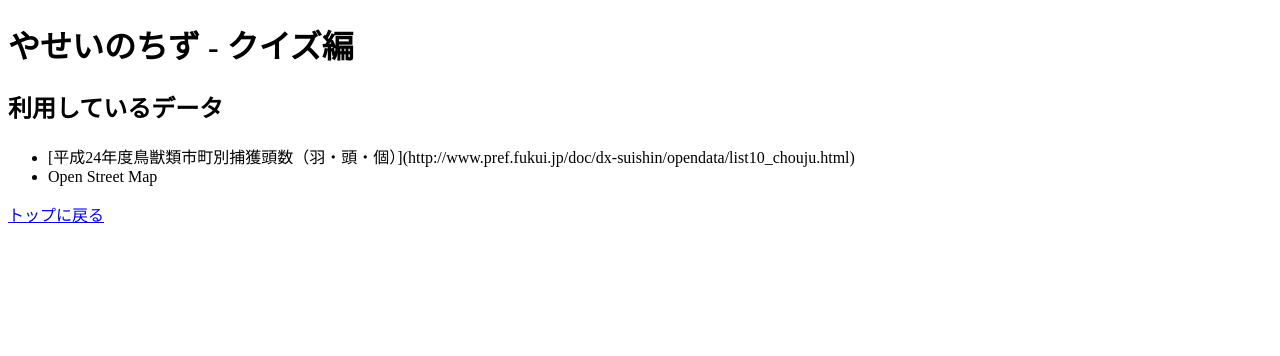
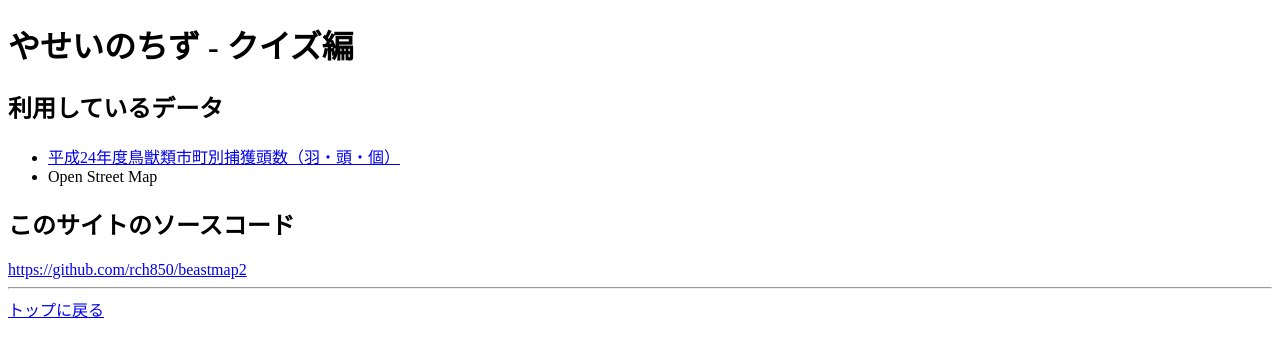
Before and after one commit to rch850/beastmap2, an Angular app: page /about in a window 1280 px wide. Shown: the top 356 px of the page. Built offline with nearby package versions, Linux system fonts and the light colour scheme.

Commit message:
About ページを更新

```diff
--- a/src/app/about/about.component.html
+++ b/src/app/about/about.component.html
@@ -3,8 +3,16 @@
 <h2>利用しているデータ</h2>
 
 <ul>
-  <li>[平成24年度鳥獣類市町別捕獲頭数（羽・頭・個）](http://www.pref.fukui.jp/doc/dx-suishin/opendata/list10_chouju.html)</li>
+  <li><a href="http://www.pref.fukui.jp/doc/dx-suishin/opendata/list10_chouju.html">平成24年度鳥獣類市町別捕獲頭数（羽・頭・個）</a>
   <li>Open Street Map</li>
 </ul>
 
-<a routerLink="/">トップに戻る</a>
+<h2>このサイトのソースコード</h2>
+
+<a href="https://github.com/rch850/beastmap2">https://github.com/rch850/beastmap2</a>
+
+<hr>
+
+<footer>
+  <a routerLink="/">トップに戻る</a>
+</footer>
```
